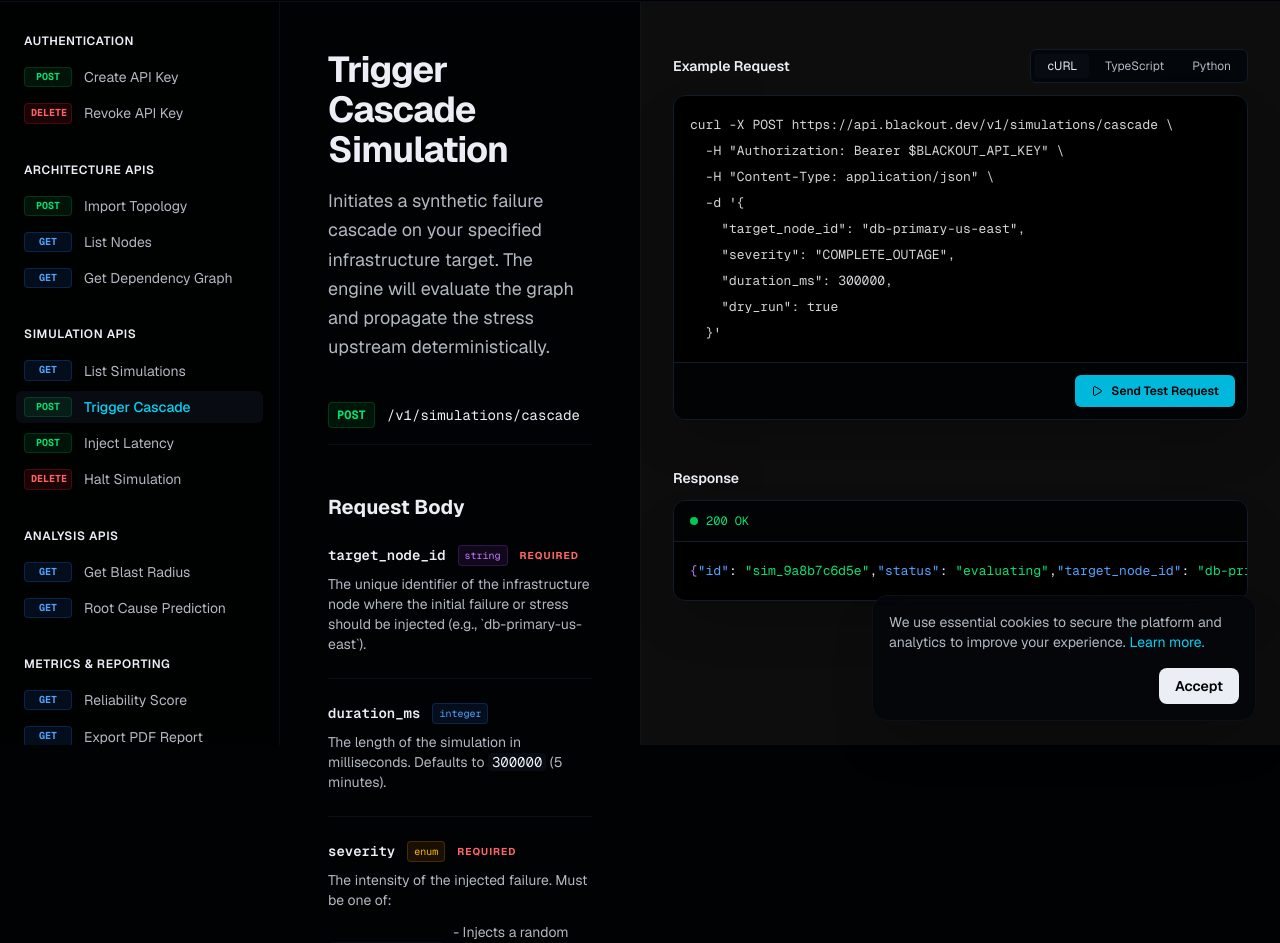
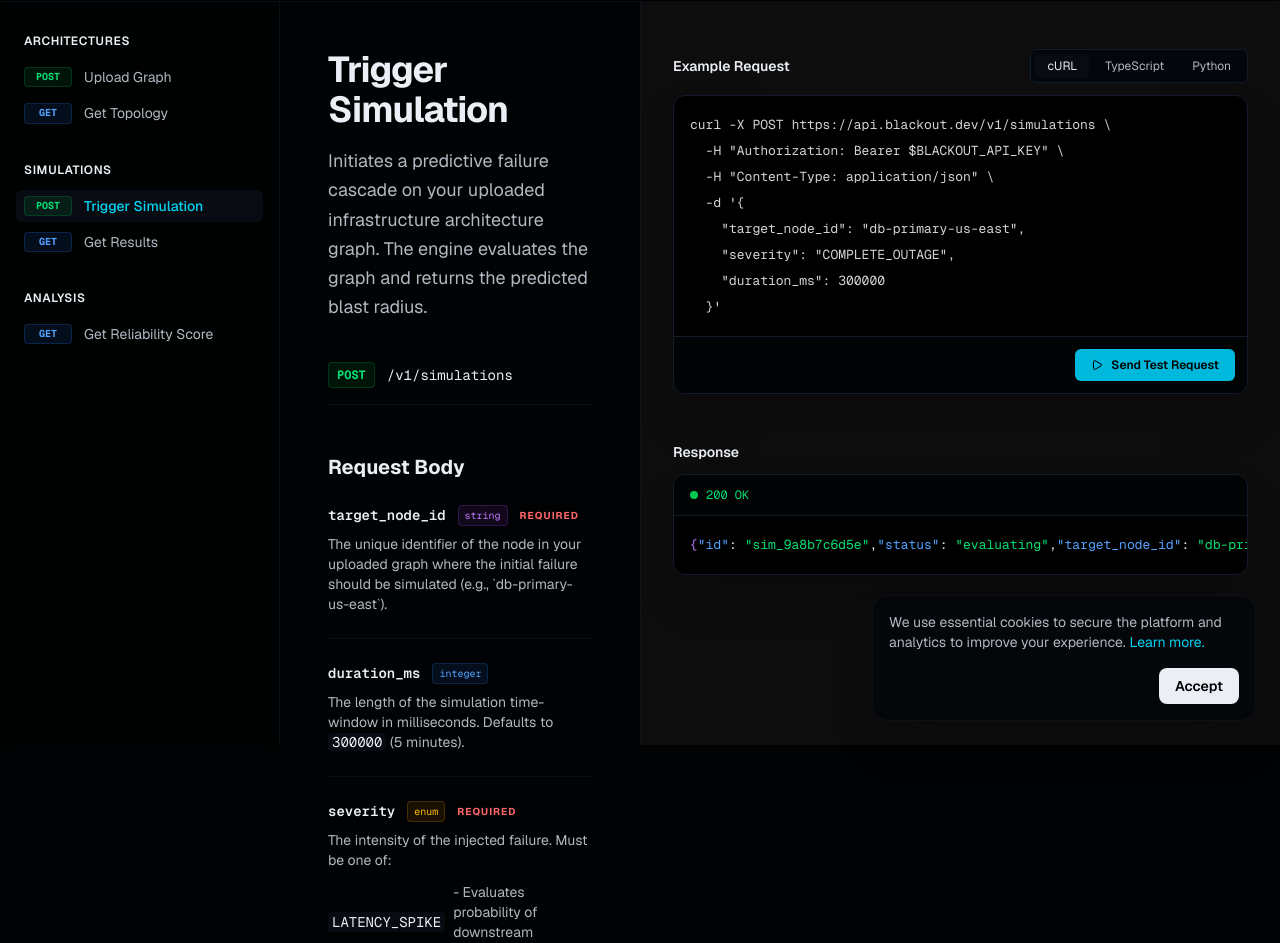
Before and after one commit to Adityarane012/Blackout, a Next.js app: page /docs/api in a window 1280 px wide. Shown: the part 55-998 px from the top of the page. Built offline with nearby package versions, Linux system fonts and the light colour scheme.

Commit message:
Refactor documentation to match actual MVP capabilities

```diff
--- a/components/api-docs/api-content.tsx
+++ b/components/api-docs/api-content.tsx
@@ -6,15 +6,15 @@ export function ApiContent() {
 
       {/* Header */}
       <div className="mb-10 space-y-4">
-        <h1 className="text-3xl md:text-4xl font-bold tracking-tight text-foreground">Trigger Cascade Simulation</h1>
+        <h1 className="text-3xl md:text-4xl font-bold tracking-tight text-foreground">Trigger Simulation</h1>
         <p className="text-lg text-muted-foreground leading-relaxed">
-          Initiates a synthetic failure cascade on your specified infrastructure target. The engine will evaluate the graph and propagate the stress upstream deterministically.
+          Initiates a predictive failure cascade on your uploaded infrastructure architecture graph. The engine evaluates the graph and returns the predicted blast radius.
         </p>
       </div>
 
       <div className="flex items-center gap-3 mb-10 pb-4 border-b border-border/50">
         <span className="font-mono text-xs font-bold px-2 py-1 rounded border text-green-400 bg-green-500/10 border-green-500/20">POST</span>
-        <span className="font-mono text-sm text-foreground">/v1/simulations/cascade</span>
+        <span className="font-mono text-sm text-foreground">/v1/simulations</span>
       </div>
 
       <h2 className="text-xl font-bold text-foreground mt-12 mb-6">Request Body</h2>
@@ -29,7 +29,7 @@ export function ApiContent() {
             <span className="font-mono text-[10px] text-purple-400 bg-purple-500/10 border border-purple-500/20 px-1.5 py-0.5 rounded">string</span>
             <span className="text-[10px] font-bold text-red-400 uppercase tracking-widest">Required</span>
           </div>
-          <p className="text-sm text-muted-foreground">The unique identifier of the infrastructure node where the initial failure or stress should be injected (e.g., `db-primary-us-east`).</p>
+          <p className="text-sm text-muted-foreground">The unique identifier of the node in your uploaded graph where the initial failure should be simulated (e.g., `db-primary-us-east`).</p>
         </div>
 
         {/* Duration */}
@@ -38,7 +38,7 @@ export function ApiContent() {
             <span className="font-mono text-sm font-semibold text-foreground">duration_ms</span>
             <span className="font-mono text-[10px] text-blue-400 bg-blue-500/10 border border-blue-500/20 px-1.5 py-0.5 rounded">integer</span>
           </div>
-          <p className="text-sm text-muted-foreground">The length of the simulation in milliseconds. Defaults to <code className="text-foreground bg-muted px-1 rounded">300000</code> (5 minutes).</p>
+          <p className="text-sm text-muted-foreground">The length of the simulation time-window in milliseconds. Defaults to <code className="text-foreground bg-muted px-1 rounded">300000</code> (5 minutes).</p>
         </div>
 
         {/* Severity */}
@@ -50,21 +50,11 @@ export function ApiContent() {
           </div>
           <p className="text-sm text-muted-foreground">The intensity of the injected failure. Must be one of:</p>
           <ul className="mt-3 space-y-2 text-sm">
-            <li className="flex items-center gap-2"><code className="text-foreground bg-muted px-1 font-mono rounded">LATENCY_SPIKE</code><span className="text-muted-foreground">- Injects a random delay of 200-2000ms.</span></li>
-            <li className="flex items-center gap-2"><code className="text-foreground bg-muted px-1 font-mono rounded">CONNECTION_DROP</code><span className="text-muted-foreground">- Refuses 50% of incoming connections.</span></li>
-            <li className="flex items-center gap-2"><code className="text-foreground bg-muted px-1 font-mono rounded">COMPLETE_OUTAGE</code><span className="text-muted-foreground">- Total node unresponsiveness.</span></li>
+            <li className="flex items-center gap-2"><code className="text-foreground bg-muted px-1 font-mono rounded">LATENCY_SPIKE</code><span className="text-muted-foreground">- Evaluates probability of downstream timeouts.</span></li>
+            <li className="flex items-center gap-2"><code className="text-foreground bg-muted px-1 font-mono rounded">CONNECTION_DROP</code><span className="text-muted-foreground">- Simulates connection rejections.</span></li>
+            <li className="flex items-center gap-2"><code className="text-foreground bg-muted px-1 font-mono rounded">COMPLETE_OUTAGE</code><span className="text-muted-foreground">- Total node failure cascade.</span></li>
           </ul>
         </div>
-
-        {/* Dry Run */}
-        <div className="border-b border-border/50 pb-6">
-          <div className="flex items-center gap-3 mb-2">
-            <span className="font-mono text-sm font-semibold text-foreground">dry_run</span>
-            <span className="font-mono text-[10px] text-cyan-400 bg-cyan-500/10 border border-cyan-500/20 px-1.5 py-0.5 rounded">boolean</span>
-          </div>
-          <p className="text-sm text-muted-foreground">If <code className="text-foreground bg-muted px-1 rounded">true</code>, the API will evaluate the graph and return the predicted blast radius without actually modifying any load balancer weights or network policies. Highly recommended for production environments.</p>
-        </div>
-
       </div>
 
     </div>
--- a/components/api-docs/api-playground.tsx
+++ b/components/api-docs/api-playground.tsx
@@ -22,8 +22,7 @@ const blackout = new Blackout(process.env.BLACKOUT_API_KEY);
 const simulation = await blackout.simulations.trigger({
   targetNodeId: "db-primary-us-east",
   severity: "COMPLETE_OUTAGE",
-  durationMs: 300000,
-  dryRun: true
+  durationMs: 300000
 });
 
 console.log(simulation.predictedBlastRadius);`
@@ -36,20 +35,18 @@ client = blackout.Client(api_key=os.environ.get("BLACKOUT_API_KEY"))
 simulation = client.simulations.trigger(
     target_node_id="db-primary-us-east",
     severity="COMPLETE_OUTAGE",
-    duration_ms=300000,
-    dry_run=True
+    duration_ms=300000
 )
 
 print(simulation.predicted_blast_radius)`
       default:
-        return `curl -X POST https://api.blackout.dev/v1/simulations/cascade \\
+        return `curl -X POST https://api.blackout.dev/v1/simulations \\
   -H "Authorization: Bearer $BLACKOUT_API_KEY" \\
   -H "Content-Type: application/json" \\
   -d '{
     "target_node_id": "db-primary-us-east",
     "severity": "COMPLETE_OUTAGE",
-    "duration_ms": 300000,
-    "dry_run": true
+    "duration_ms": 300000
   }'`
     }
   }
--- a/components/api-docs/api-sidebar.tsx
+++ b/components/api-docs/api-sidebar.tsx
@@ -4,41 +4,23 @@ import Link from "next/link"
 
 const apiGroups = [
   {
-    title: "Authentication",
+    title: "Architectures",
     links: [
-      { method: "POST", title: "Create API Key", href: "#", active: false },
-      { method: "DELETE", title: "Revoke API Key", href: "#", active: false },
+      { method: "POST", title: "Upload Graph", href: "#", active: false },
+      { method: "GET", title: "Get Topology", href: "#", active: false },
     ]
   },
   {
-    title: "Architecture APIs",
+    title: "Simulations",
     links: [
-      { method: "POST", title: "Import Topology", href: "#", active: false },
-      { method: "GET", title: "List Nodes", href: "#", active: false },
-      { method: "GET", title: "Get Dependency Graph", href: "#", active: false },
+      { method: "POST", title: "Trigger Simulation", href: "#", active: true },
+      { method: "GET", title: "Get Results", href: "#", active: false },
     ]
   },
   {
-    title: "Simulation APIs",
+    title: "Analysis",
     links: [
-      { method: "GET", title: "List Simulations", href: "#", active: false },
-      { method: "POST", title: "Trigger Cascade", href: "#", active: true },
-      { method: "POST", title: "Inject Latency", href: "#", active: false },
-      { method: "DELETE", title: "Halt Simulation", href: "#", active: false },
-    ]
-  },
-  {
-    title: "Analysis APIs",
-    links: [
-      { method: "GET", title: "Get Blast Radius", href: "#", active: false },
-      { method: "GET", title: "Root Cause Prediction", href: "#", active: false },
-    ]
-  },
-  {
-    title: "Metrics & Reporting",
-    links: [
-      { method: "GET", title: "Reliability Score", href: "#", active: false },
-      { method: "GET", title: "Export PDF Report", href: "#", active: false },
+      { method: "GET", title: "Get Reliability Score", href: "#", active: false },
     ]
   }
 ]
--- a/components/docs/docs-content.tsx
+++ b/components/docs/docs-content.tsx
@@ -23,7 +23,7 @@ export function DocsContent() {
 
         <h2 className="text-2xl font-bold text-foreground mt-12 mb-6" id="overview">Overview</h2>
         <p className="text-muted-foreground">
-          Unlike traditional chaos engineering tools that rely on random network partitioning, BLACKOUT uses a deterministic graph traversal model. When a synthetic stress is injected into a node, the Cascade Engine evaluates the node's upstream dependents and calculates propagation probability based on historical retry-storm data.
+          BLACKOUT relies on a deterministic graph traversal model to simulate outages. When a synthetic stress is injected into a node, the Failure Propagation engine evaluates the node's upstream dependents and calculates the probability of cascading degradation.
         </p>
 
         {/* Note Callout */}
@@ -31,7 +31,7 @@ export function DocsContent() {
           <Info className="w-5 h-5 text-cyan-400 shrink-0 mt-0.5" />
           <div>
             <h5 className="font-semibold text-cyan-400 mb-1">Prerequisite</h5>
-            <p className="text-sm text-foreground/80 m-0">You must have an active architecture graph imported (via AWS integration or manual JSON definition) before initiating a cascade simulation.</p>
+            <p className="text-sm text-foreground/80 m-0">You must upload an Architecture Graph (via JSON definition) before initiating a failure simulation.</p>
           </div>
         </div>
 
@@ -39,12 +39,12 @@ export function DocsContent() {
 
         <h3 className="text-lg font-semibold text-foreground mt-8 mb-4">1. State Injection</h3>
         <p className="text-muted-foreground">
-          The engine modifies the state of a targeted node `N` from <span className="font-mono text-xs bg-card px-1.5 py-0.5 rounded border border-border">HEALTHY</span> to <span className="font-mono text-xs bg-card px-1.5 py-0.5 rounded border border-border text-amber-400">STRESS</span> or <span className="font-mono text-xs bg-card px-1.5 py-0.5 rounded border border-border text-red-400">FAILURE</span>.
+          The engine modifies the state of a targeted node `N` from <span className="font-mono text-xs bg-card px-1.5 py-0.5 rounded border border-border">HEALTHY</span> to <span className="font-mono text-xs bg-card px-1.5 py-0.5 rounded border border-border text-amber-400">STRESS</span> or <span className="font-mono text-xs bg-card px-1.5 py-0.5 rounded border border-border text-red-400">FAILURE</span> in the simulation state.
         </p>
 
         <h3 className="text-lg font-semibold text-foreground mt-8 mb-4">2. Deterministic Propagation</h3>
         <p className="text-muted-foreground">
-          If `N` is set to `FAILURE`, the engine immediately queries the graph for all nodes `M` where `M` depends on `N`. The state of `M` is degraded based on your defined resilience thresholds.
+          If `N` is set to `FAILURE`, the engine immediately queries the graph for all nodes `M` where `M` depends on `N`. The state of `M` is degraded based on standard cascading probabilities.
         </p>
 
         {/* Architecture Diagram Mockup */}
@@ -58,7 +58,7 @@ export function DocsContent() {
              </div>
 
              <div className="flex flex-col gap-1 items-center">
-                <span className="text-[10px] font-mono text-muted-foreground">timeout (5000ms)</span>
+                <span className="text-[10px] font-mono text-muted-foreground">dependency edge</span>
                 <div className="w-24 h-0.5 bg-gradient-to-r from-red-500 to-amber-500 relative">
                   <div className="absolute right-0 top-1/2 -translate-y-1/2 translate-x-1/2 w-0 h-0 border-t-[4px] border-t-transparent border-l-[6px] border-l-amber-500 border-b-[4px] border-b-transparent" />
                 </div>
@@ -71,12 +71,12 @@ export function DocsContent() {
                <span className="text-xs text-muted-foreground uppercase">Stress (Retry Storm)</span>
              </div>
            </div>
-           <p className="text-xs text-muted-foreground mt-8 text-center max-w-sm">Fig 1. Upstream propagation of database failure causing an API gateway retry storm.</p>
+           <p className="text-xs text-muted-foreground mt-8 text-center max-w-sm">Fig 1. Upstream propagation of database failure causing an API gateway degradation.</p>
         </div>
 
         <h2 className="text-2xl font-bold text-foreground mt-12 mb-6" id="trigger">Triggering a simulation</h2>
         <p className="text-muted-foreground">
-          You can initiate a cascade manually via the dashboard, or programmatically using the BLACKOUT CLI.
+          Simulations are safe, predictive exercises. Trigger them via the Dashboard UI or through the REST API by specifying your target node.
         </p>
 
         {/* Code Block Mockup */}
@@ -92,20 +92,19 @@ export function DocsContent() {
           </div>
           <div className="p-4 overflow-x-auto">
             <pre className="text-sm font-mono leading-loose">
-              <span className="text-purple-400">blackout</span> simulate cascade \<br/>
-              <span className="text-zinc-400">  --target</span>=<span className="text-green-400">"db-primary-us-east"</span> \<br/>
-              <span className="text-zinc-400">  --duration</span>=<span className="text-orange-400">300s</span> \<br/>
-              <span className="text-zinc-400">  --severity</span>=<span className="text-red-400">CRITICAL</span>
+              <span className="text-purple-400">curl</span> -X POST https://api.blackout.dev/v1/simulations \<br/>
+              <span className="text-zinc-400">  -H</span> <span className="text-green-400">"Authorization: Bearer $API_KEY"</span> \<br/>
+              <span className="text-zinc-400">  -d</span> <span className="text-green-400">'{'{"'}target_node_id": "db-primary-us-east", "severity": "CRITICAL"{'"}'}'</span>
             </pre>
           </div>
         </div>
 
-        {/* Warning Callout */}
-        <div className="my-8 p-4 rounded-xl border border-red-500/20 bg-red-500/5 flex gap-4">
-          <AlertTriangle className="w-5 h-5 text-red-400 shrink-0 mt-0.5" />
+        {/* Simulation Safety Callout */}
+        <div className="my-8 p-4 rounded-xl border border-green-500/20 bg-green-500/5 flex gap-4">
+          <CheckCircle2 className="w-5 h-5 text-green-400 shrink-0 mt-0.5" />
           <div>
-            <h5 className="font-semibold text-red-400 mb-1">Production Warning</h5>
-            <p className="text-sm text-foreground/80 m-0">Do not attach the CLI to a live production cluster unless the <code className="text-xs bg-red-500/10 text-red-400 px-1 py-0.5 rounded">--dry-run</code> flag is explicitly set. The engine will modify actual load balancer routing weights if configured.</p>
+            <h5 className="font-semibold text-green-400 mb-1">Predictive Safety</h5>
+            <p className="text-sm text-foreground/80 m-0">BLACKOUT operates entirely on your uploaded architecture model. Simulations are safely isolated and do not modify live infrastructure or network traffic.</p>
           </div>
         </div>
 
--- a/components/docs/docs-sidebar.tsx
+++ b/components/docs/docs-sidebar.tsx
@@ -7,41 +7,40 @@ const navGroups = [
     title: "Getting Started",
     links: [
       { title: "Introduction", href: "/docs", active: false },
-      { title: "Quickstart", href: "#", active: false },
+      { title: "Quick Start", href: "#", active: false },
       { title: "Architecture Upload", href: "#", active: false },
     ]
   },
   {
     title: "Core Concepts",
     links: [
-      { title: "Node Topologies", href: "#", active: false },
-      { title: "Dependency Graphs", href: "#", active: false },
-      { title: "State Machines", href: "#", active: false },
+      { title: "Infrastructure Graphs", href: "#", active: false },
+      { title: "Dependencies", href: "#", active: false },
+      { title: "Simulation States", href: "#", active: false },
     ]
   },
   {
     title: "Simulation Engine",
     links: [
-      { title: "Overview", href: "#", active: false },
       { title: "Scenario Generation", href: "#", active: false },
-      { title: "Cascade Failure", href: "/docs", active: true },
-      { title: "Network Partitioning", href: "#", active: false },
+      { title: "Failure Propagation", href: "/docs", active: true },
+      { title: "Reliability Scoring", href: "#", active: false },
     ]
   },
   {
     title: "AI Analysis",
     links: [
-      { title: "Blast Radius Detection", href: "#", active: false },
-      { title: "Root Cause Prediction", href: "#", active: false },
-      { title: "Reliability Scoring", href: "#", active: false },
+      { title: "Root Cause Analysis", href: "#", active: false },
+      { title: "Bottleneck Detection", href: "#", active: false },
+      { title: "Resilience Insights", href: "#", active: false },
     ]
   },
   {
     title: "API Reference",
     links: [
-      { title: "Authentication", href: "#", active: false },
-      { title: "Simulations API", href: "#", active: false },
-      { title: "Graph Export API", href: "#", active: false },
+      { title: "Architectures", href: "/docs/api", active: false },
+      { title: "Simulations", href: "#", active: false },
+      { title: "Analysis", href: "#", active: false },
     ]
   }
 ]
```
